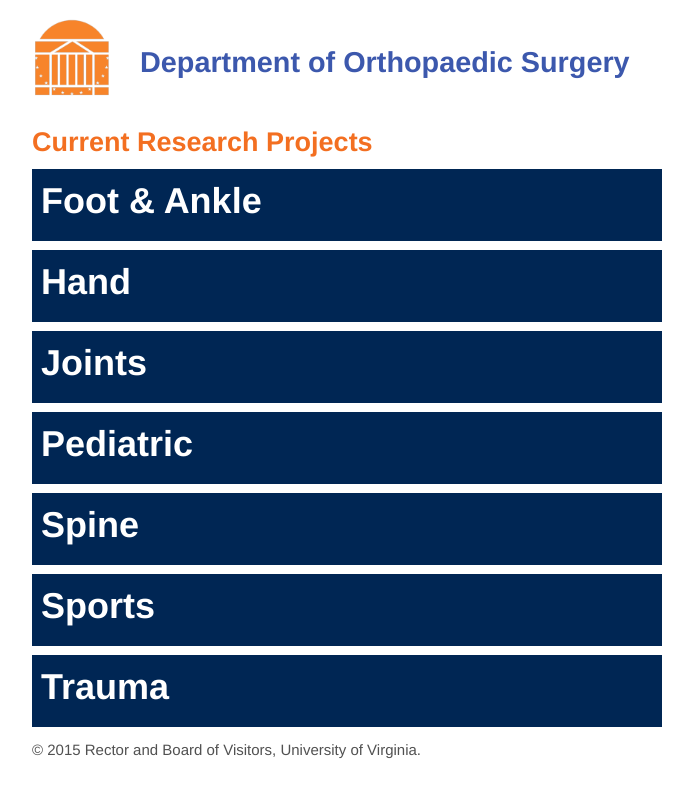
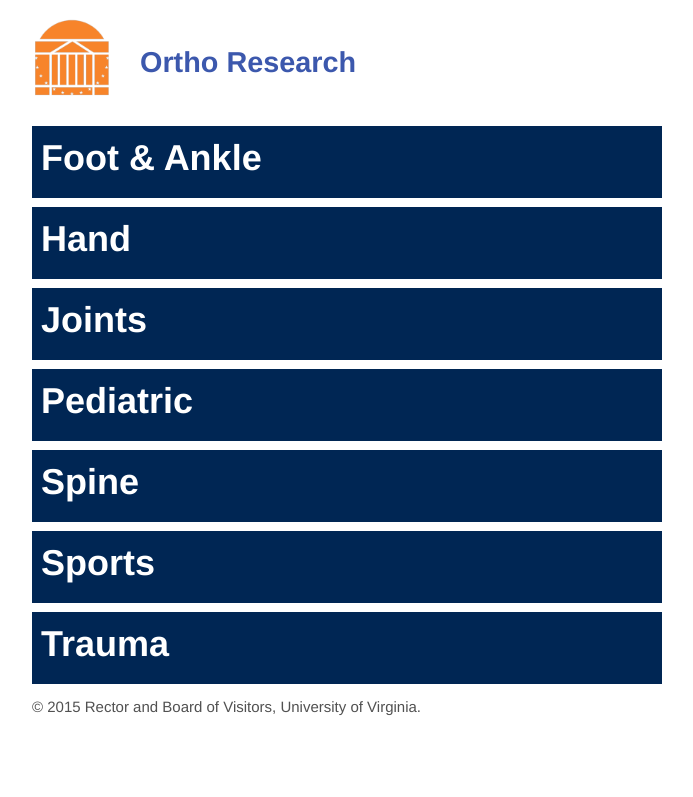
Before and after one commit to Orthotest/Orthotest.github.io, a Jekyll site: the page built from index.html, in a window 1280 px wide. Shown: the top 797 px of the page, without its empty margins (293-986 px from the left). Built offline with Jekyll 4.4.1, drawn with Linux system fonts in a browser that asks for light colours; the list of posts is cut into pages by our own code.

Commit message:
changed tagline

```diff
--- a/_config.yml
+++ b/_config.yml
@@ -5,8 +5,8 @@
 relative_permalinks: true
 
 # Setup
-title:               Department of Orthopaedic Surgery
-tagline:             Current Research Projects
+title:               Ortho Research
+tagline:
 url:
 paginate:            1
 baseurl:             ""
--- a/_includes/head.html
+++ b/_includes/head.html
@@ -7,9 +7,9 @@
 
   <title>
     {% if page.title == "Home" %}
-      {{ site.title }} &middot; {{ site.tagline }}
+      {{ site.title }}
     {% else %}
-      {{ page.title }} &middot; {{ site.title }}
+      {{ page.title }}
     {% endif %}
   </title>
 
```
